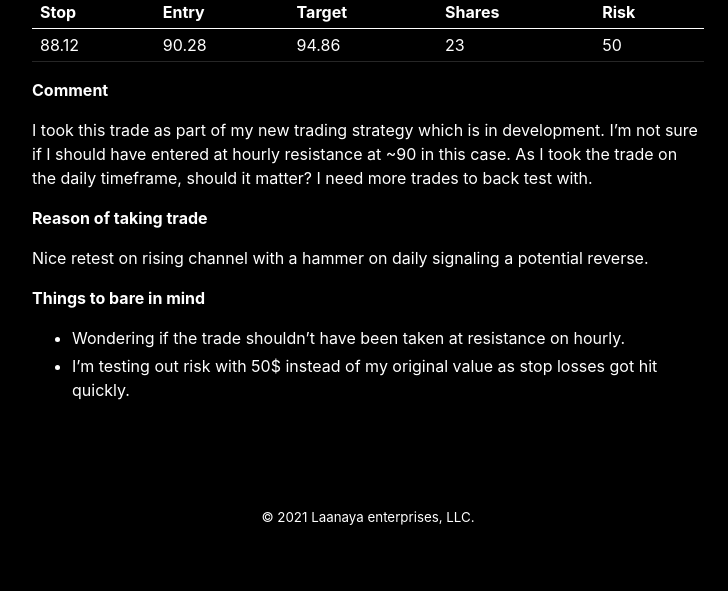
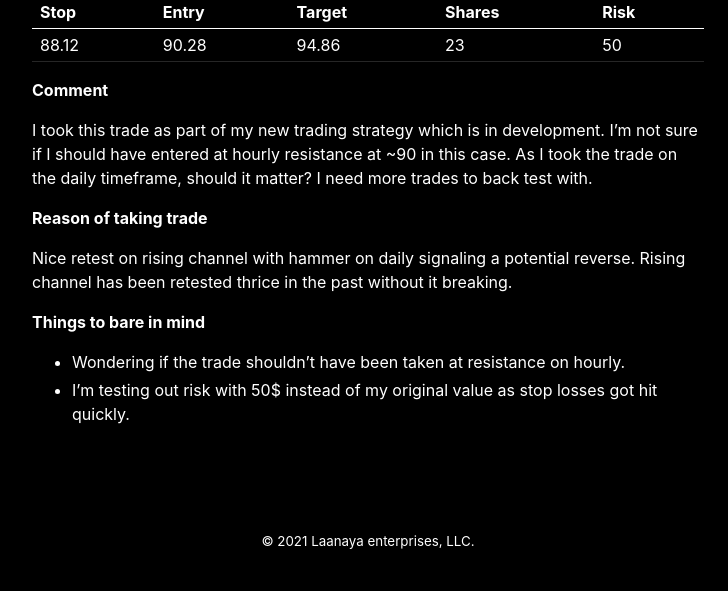
Before and after one commit to Bobcycle/Journal, a Jekyll site: the page built from _posts/2021-01-21-amd.md, in a window 1280 px wide. Shown: the part 529-1120 px from the top of the page, without its empty margins (272-1000 px from the left). Built offline with Jekyll 4.4.1, drawn with Linux system fonts in a browser that asks for light colours; before the commit the page ends 1096 px from its top, so only the background shows below that.

Commit message:
Update 2021-01-21-amd.md

```diff
--- a/_posts/2021-01-21-amd.md
+++ b/_posts/2021-01-21-amd.md
@@ -19,7 +19,8 @@ I took this trade as part of my new trading strategy which is in development. I'
 
 **Reason of taking trade**
 
-Nice retest on rising channel with a hammer on daily signaling a potential reverse.
+Nice retest on rising channel with hammer on daily signaling a potential reverse.
+Rising channel has been retested thrice in the past without it breaking.
 
 **Things to bare in mind**
 
```
